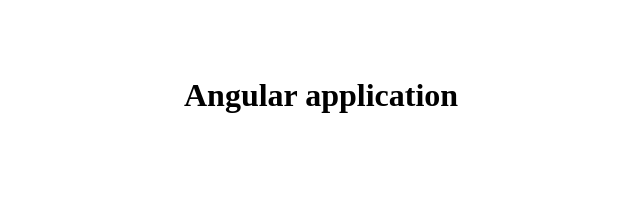
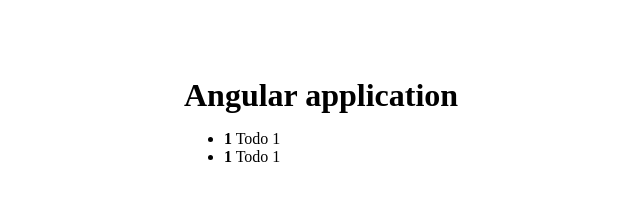
Before and after one commit to eryshkov/angular-lesson, an Angular app: page / in a window 1280 px wide. Shown: the top 220 px of the page, without its empty margins (156-796 px from the left). Built offline with nearby package versions, Linux system fonts and the light colour scheme.

Commit message:
добавлен todos

```diff
--- a/src/app/app.component.html
+++ b/src/app/app.component.html
@@ -1,3 +1,4 @@
 <div class="container">
   <h1>{{ appTitle }}</h1>
+  <app-todos></app-todos>
 </div>
--- a/src/app/app.component.ts
+++ b/src/app/app.component.ts
@@ -1,5 +1,10 @@
 import { Component } from '@angular/core';
-
+export interface Todo {
+  id: number;
+  title: string;
+  completed: boolean;
+  date?: any;
+}
 @Component({
   selector: 'app-root',
   templateUrl: './app.component.html',
@@ -7,4 +12,10 @@
 })
 export class AppComponent {
   appTitle = 'Angular application';
+
+  public todos: Todo[] = [
+    {id: 1, title: 'Купить хлеб', completed: false, date: new Date()},
+    {id: 2, title: 'Купить икру', completed: true, date: new Date()},
+    {id: 3, title: 'Купить орехи', completed: false, date: new Date()},
+  ];
 }
--- a/src/app/app.module.ts
+++ b/src/app/app.module.ts
@@ -2,10 +2,12 @@
 import { NgModule } from '@angular/core';
 
 import { AppComponent } from './app.component';
+import { TodosComponent } from './todos/todos.component';
 
 @NgModule({
   declarations: [
-    AppComponent
+    AppComponent,
+    TodosComponent
   ],
   imports: [
     BrowserModule
--- /dev/null
+++ b/src/app/todos/todos.component.html
@@ -0,0 +1,10 @@
+<ul>
+  <li>
+    <strong>1</strong>
+    Todo 1
+  </li>
+  <li>
+    <strong>1</strong>
+    Todo 1
+  </li>
+</ul>
--- /dev/null
+++ b/src/app/todos/todos.component.ts
@@ -0,0 +1,19 @@
+import {Component, Input, OnInit} from '@angular/core';
+import {Todo} from '../app.component';
+
+@Component({
+  selector: 'app-todos',
+  templateUrl: './todos.component.html',
+  styleUrls: ['./todos.component.scss']
+})
+export class TodosComponent implements OnInit {
+
+  @Input() todos: Todo[] = [];
+
+  constructor() {
+  }
+
+  ngOnInit() {
+  }
+
+}
```
Also changed, not shown: src/app/todos/todos.component.scss (added).
